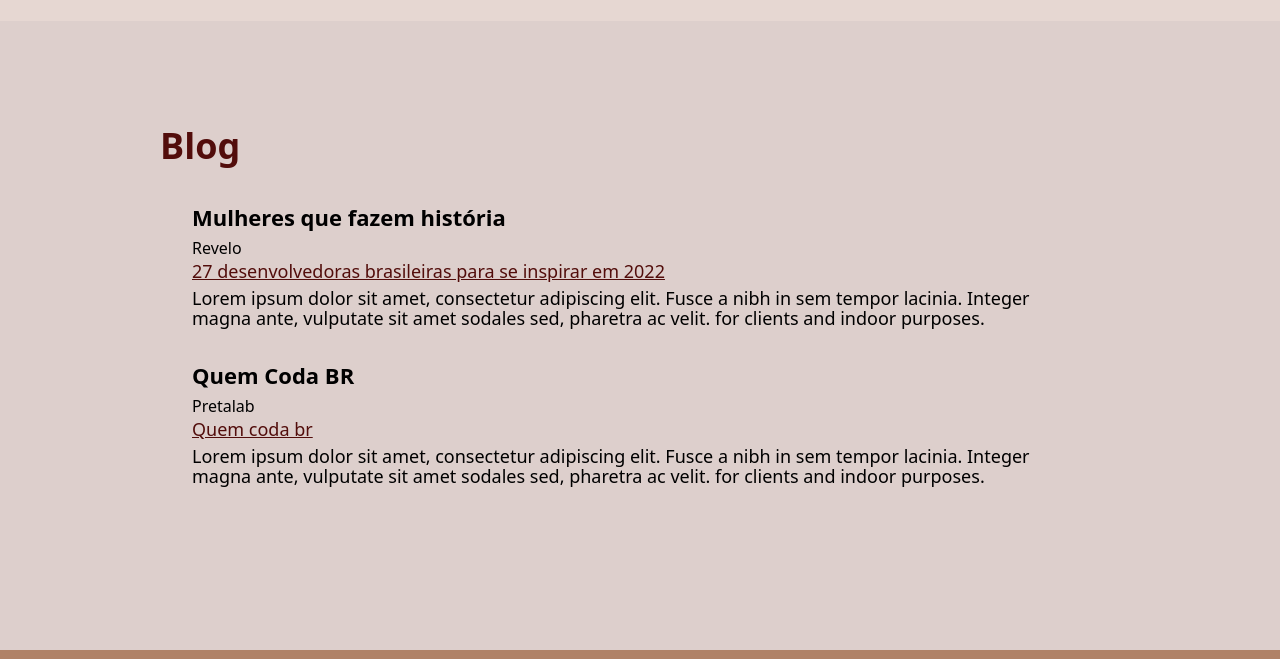
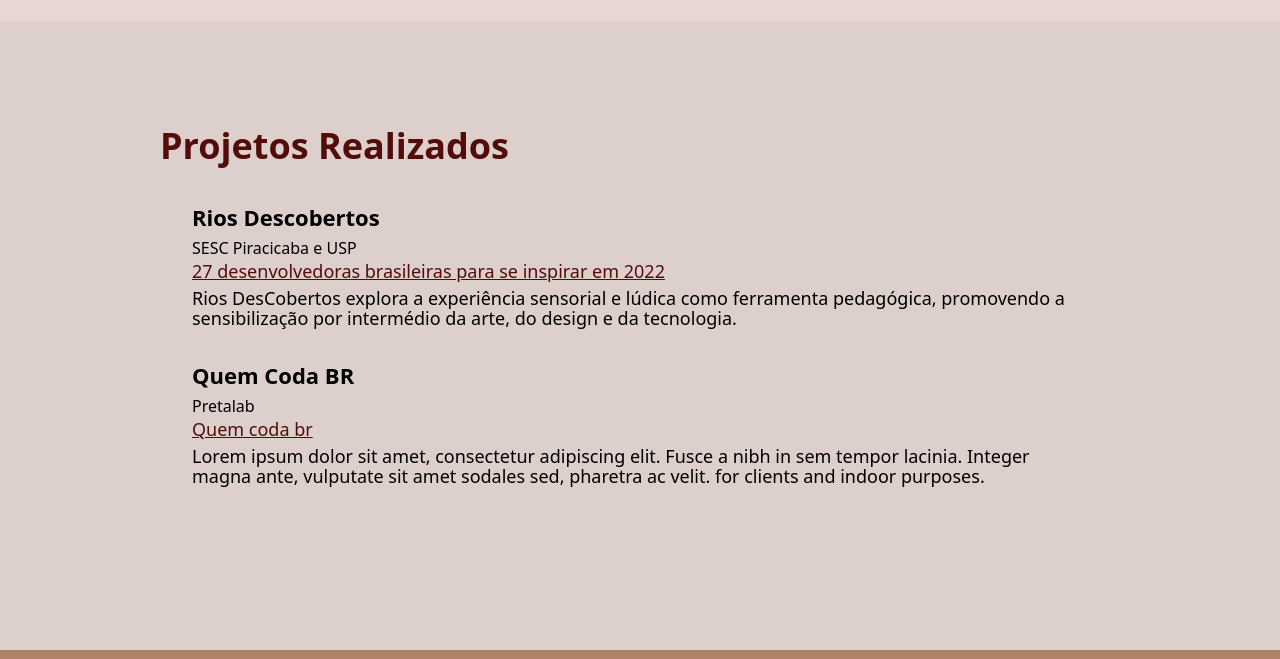
Before and after one commit to MALUSANTANA8/portifolio-malusantana-pretalab, a plain HTML site: page index.html in a window 1280 px wide. Shown: the part 1280-1939 px from the top of the page. Drawn offline with Linux system fonts and the light colour scheme.

Commit message:
alterando textos do  wrapper portifólio

```diff
--- a/index.html
+++ b/index.html
@@ -79,15 +79,15 @@
        <section class="wrapper-portfolio">
            <article class="container article-lista">
                <div>
-                   <h3 class="topico-principal">Blog</h3>
+                   <h3 class="topico-principal">Projetos Realizados</h3>
                </div>
                <div class="lista-item">
                    <ul>
                        <li>
-                           <p class="lista-titulo">Mulheres que fazem história</p>
-                           <p class="subtitulo-lista">Revelo</p>
+                           <p class="lista-titulo">Rios Descobertos</p>
+                           <p class="subtitulo-lista">SESC Piracicaba e USP</p>
                            <a href="https://community.revelo.io/27-desenvolvedoras-brasileiras-para-se-inspirar-em-2022/" target="_blank" class="lista-local"> 27 desenvolvedoras brasileiras para se inspirar em 2022</a>
-                           <p class="lista-descricao">Lorem ipsum dolor sit amet, consectetur adipiscing elit. Fusce a nibh in sem tempor lacinia. Integer magna ante, vulputate sit amet sodales sed, pharetra ac velit. for clients and indoor purposes.</p>
+                           <p class="lista-descricao">Rios DesCobertos explora a experiência sensorial e lúdica como ferramenta pedagógica, promovendo a sensibilização por intermédio da arte, do design e da tecnologia.</p>
                        </li>
                        <li>
                            <p class="lista-titulo">Quem Coda BR</p>
```
